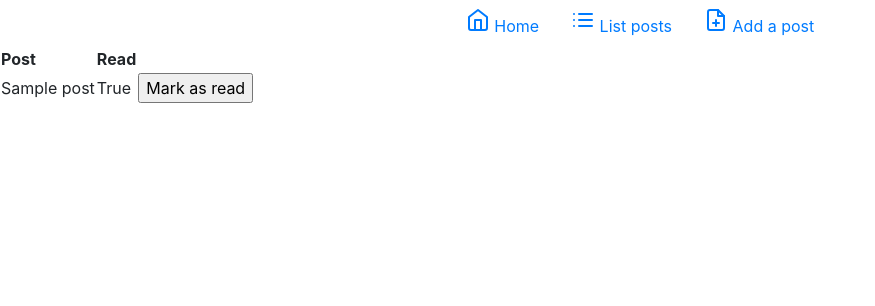
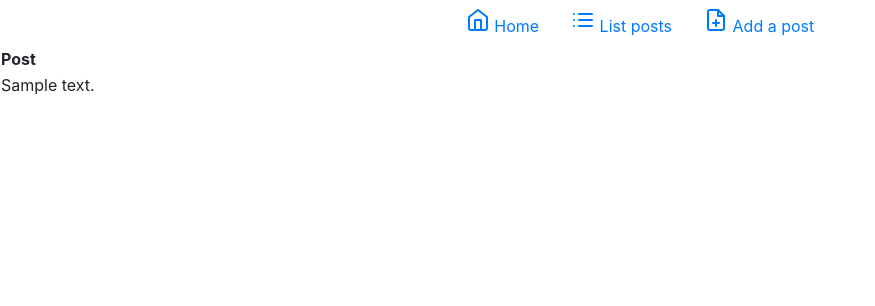
Before and after one commit to xTooth/ToothTsoha, a Flask app: page /posts in a window 1280 px wide. Shown: the top 306 px of the page, without its empty margins (0-875 px from the left). Run offline with Flask 2, Linux system fonts and the light colour scheme; tables that the repository leaves empty hold one stand-in row (values such as "Sample post"); some libraries are stand-ins or nearby versions.

Commit message:
Part 3, part 3.1
ADDED
    >forms.py
      - basic form to add posts with validated input.
MODIFIED
    >models.py
      - refactored "post" by removing unused attribute "done" and renamed "name" to
        "content"
     >views.py
      - added support for the form
     >list.html
      -removed unused things and refactored names
     >new.html
      - added form and support for validation errors

```diff
--- a/application/posts/views.py
+++ b/application/posts/views.py
@@ -1,6 +1,7 @@
 from application import app, db
 from flask import redirect, render_template, request, url_for
 from application.posts.models import Post
+from application.posts.forms import PostForm
 
 @app.route("/posts", methods=["GET"])
 def posts_index():
@@ -9,23 +10,18 @@ def posts_index():
 
 @app.route("/posts/new/")
 def post_form():
-    return render_template("posts/new.html")
+    return render_template("posts/new.html", form = PostForm())
 
-@app.route("/posts/<post_id>/", methods=["POST"])
-def post_set_done(post_id):
+@app.route("/posts/", methods=["POST"])
+def post_create():
+    form = PostForm(request.form)
 
-    t = Post.query.get(post_id)
-    t.done = True
+    if not form.validate():
+        return render_template("posts/new.html" , form = form)
+
+    p = Post(form.content.data)
+
+    db.session().add(p)
     db.session().commit()
 
     return redirect(url_for("posts_index"))
-
-
-@app.route("/posts/", methods=["POST"])
-def post_create():
-    t = Post(request.form.get("name"))
-
-    db.session().add(t)
-    db.session().commit()
-
-    return redirect(url_for("posts_index"))
--- a/application/templates/posts/list.html
+++ b/application/templates/posts/list.html
@@ -4,17 +4,11 @@
 <table>
     <tr>
         <th>Post</th>
-        <th>Read</th>
     </tr>
     {% for post in posts %}
     <tr>
-        <td>{{ post.name }}</td>
-        <td>{{ post.done }}</td>
-        <td>
-            <form method="POST" action="{{ url_for('post_set_done', post_id=post.id) }}">
-                <input type="submit" value="Mark as read" />
-            </form>
-        </td>
+        <td>{{ post.content }}</td>
+
     </tr>
     {% endfor %}
 </table>
```
Also changed, not shown: application/posts/forms.py (added, +8 -0 lines), application/posts/models.py (+4 -5 lines), application/templates/posts/new.html (+21 -2 lines).
